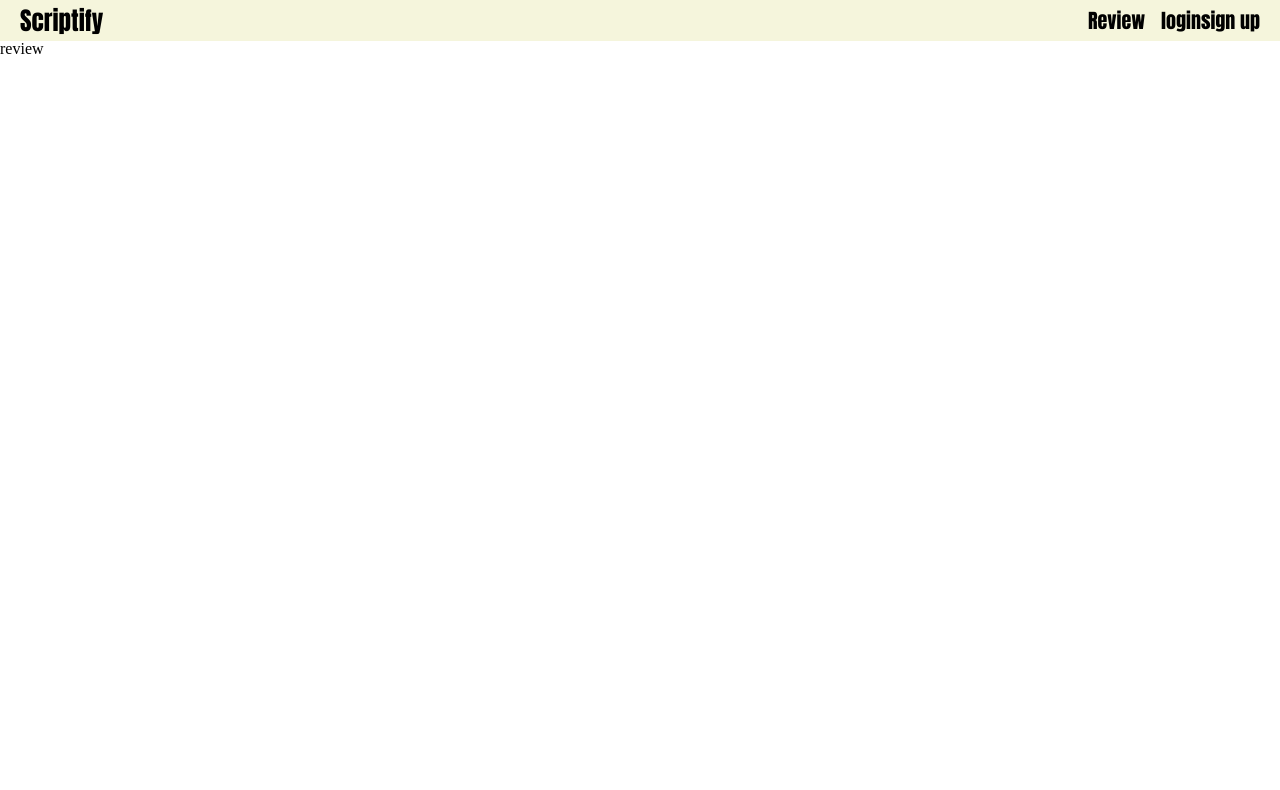
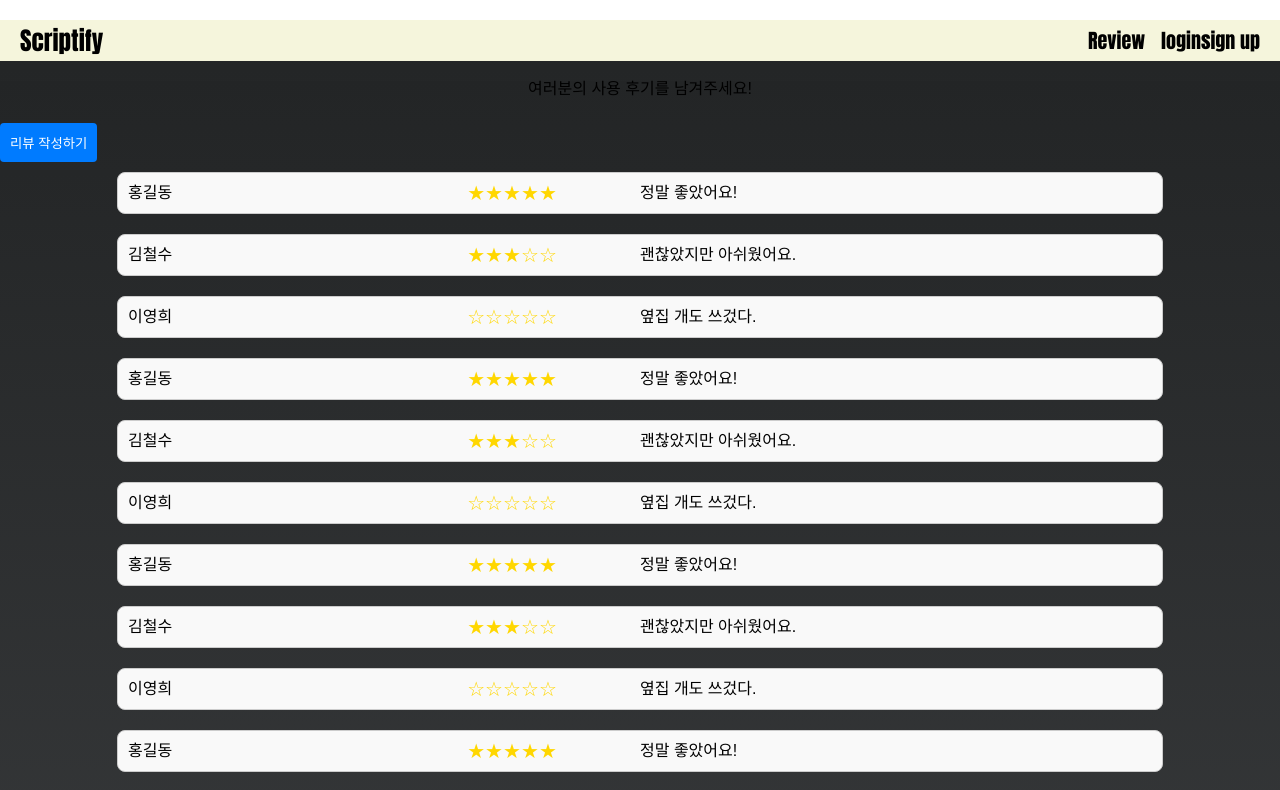
Before and after one commit to ScritifY/Scriptify_FE, a Vue app in the folder scriptify/: page /review in a window 1280 px wide. Shown: the top 790 px of the page. Built offline with nearby package versions, Linux system fonts and the light colour scheme.

Commit message:
feat: 리뷰 컴포넌트 구현

```diff
--- /dev/null
+++ b/scriptify/src/components/review/ReviewBoard.vue
@@ -0,0 +1,69 @@
+<template>
+    <div class="review-board">
+      <div v-for="(review, index) in reviews" :key="index" class="review-item">
+        <div class="review-left">
+          <strong>{{ review.name }}</strong>
+        </div>
+        <div class="review-center">
+          <div class="stars">
+            <span v-for="star in 5" :key="star" class="star">
+              {{ star <= review.rank ? '★' : '☆' }}
+            </span>
+          </div>
+        </div>
+        <div class="review-right">
+          <p>{{ review.comment }}</p>
+        </div>
+      </div>
+    </div>
+  </template>
+
+  <script setup>
+  defineProps({
+    reviews: {
+      type: Array,
+      required: true,
+    },
+  });
+  </script>
+
+  <style>
+  .review-board {
+    display: flex;
+    flex-direction: column;
+    align-items: center;
+    width: 100%;
+  }
+
+  .review-item {
+    display: flex;
+    align-items: center;
+    justify-content: space-between;
+    width: 80%;
+    margin: 10px 0;
+    padding: 10px;
+    border: 1px solid #ccc;
+    border-radius: 8px;
+    background-color: #f9f9f9;
+  }
+
+  .review-left {
+    flex: 1;
+    text-align: left;
+  }
+
+  .review-center {
+    flex: 1;
+    text-align: center;
+  }
+
+  .stars {
+    font-size: 20px;
+    color: gold;
+  }
+
+  .review-right {
+    flex: 2;
+    text-align: left;
+  }
+  </style>
--- /dev/null
+++ b/scriptify/src/components/review/ReviewFormComponent.vue
@@ -0,0 +1,83 @@
+<template>
+    <div class="review-form">
+      <h2>리뷰 작성하기</h2>
+      <form @submit.prevent="submitReview">
+        <div>
+          <label for="name">이름:</label>
+          <input v-model="newReview.name" type="text" id="name" placeholder="이름 입력" required />
+        </div>
+        <div>
+          <label for="rank">별점 (0 ~ 5):</label>
+          <select v-model="newReview.rank" id="rank">
+            <option v-for="n in 6" :key="n" :value="n - 1">{{ n - 1 }}</option>
+          </select>
+        </div>
+        <div>
+          <label for="comment">코멘트:</label>
+          <textarea v-model="newReview.comment" id="comment" placeholder="코멘트 입력" required></textarea>
+        </div>
+        <button type="submit">작성</button>
+      </form>
+    </div>
+  </template>
+
+  <script setup>
+  import { ref } from 'vue';
+
+  const emit = defineEmits(['submit-review']);
+
+  const newReview = ref({
+    name: '',
+    rank: 0,
+    comment: '',
+  });
+
+  const submitReview = () => {
+    if (newReview.value.name && newReview.value.comment) {
+      emit('submit-review', { ...newReview.value });
+      newReview.value.name = '';
+      newReview.value.rank = 0;
+      newReview.value.comment = '';
+    }
+  };
+  </script>
+
+  <style>
+  .review-form {
+    border: 1px solid #ccc;
+    padding: 20px;
+    border-radius: 8px;
+    background-color: #f9f9f9;
+    width: 300px;
+    margin: 0 auto;
+    text-align: left;
+  }
+  form div {
+    margin-bottom: 10px;
+  }
+  form label {
+    display: block;
+    margin-bottom: 5px;
+  }
+  form input,
+  form select,
+  form textarea {
+    width: 100%;
+    padding: 5px;
+    border: 1px solid #ccc;
+    border-radius: 4px;
+  }
+  button {
+    display: block;
+    margin-top: 10px;
+    padding: 10px;
+    background-color: #007bff;
+    color: #fff;
+    border: none;
+    border-radius: 4px;
+    cursor: pointer;
+  }
+  button:hover {
+    background-color: #0056b3;
+  }
+  </style>
--- a/scriptify/src/views/HomeView.vue
+++ b/scriptify/src/views/HomeView.vue
@@ -110,7 +110,7 @@
   .chat-container {
     width: 100%;
     max-width: 600px;
-    height: 85%;
+    /* height: 500px; */
     overflow-y: scroll;
     border: 1px solid #ccc;
     padding: 10px;
--- a/scriptify/src/views/ReviewView.vue
+++ b/scriptify/src/views/ReviewView.vue
@@ -1,13 +1,60 @@
 <template>
-    <div>
-        <h1>review</h1>
+    <div id="app">
+      <h1>여러분의 사용 후기를 남겨주세요!</h1>
+      <br>
+      <button @click="toggleForm">
+      {{ showForm ? '작성 취소' : '리뷰 작성하기' }}
+      </button>
+      <ReviewFormComponent v-if="showForm" @submit-review="addReview" />
+      <ReviewBoard :reviews="reviews" />
     </div>
-</template>
+  </template>
 
-<script setup>
+  <script setup>
+  import ReviewBoard from '@/components/review/ReviewBoard.vue';
+  import { ref } from 'vue';
+  import ReviewFormComponent from '@/components/review/ReviewFormComponent.vue';
 
-</script>
+  const reviews = ref([
+    { name: '홍길동', rank: 5, comment: '정말 좋았어요!' },
+    { name: '김철수', rank: 3, comment: '괜찮았지만 아쉬웠어요.' },
+    { name: '이영희', rank: 0, comment: '옆집 개도 쓰겄다.' },
+    { name: '홍길동', rank: 5, comment: '정말 좋았어요!' },
+    { name: '김철수', rank: 3, comment: '괜찮았지만 아쉬웠어요.' },
+    { name: '이영희', rank: 0, comment: '옆집 개도 쓰겄다.' },
+    { name: '홍길동', rank: 5, comment: '정말 좋았어요!' },
+    { name: '김철수', rank: 3, comment: '괜찮았지만 아쉬웠어요.' },
+    { name: '이영희', rank: 0, comment: '옆집 개도 쓰겄다.' },
+    { name: '홍길동', rank: 5, comment: '정말 좋았어요!' },
+    { name: '김철수', rank: 3, comment: '괜찮았지만 아쉬웠어요.' },
+    { name: '이영희', rank: 0, comment: '옆집 개도 쓰겄다.' },
+    { name: '홍길동', rank: 5, comment: '정말 좋았어요!' },
+    { name: '김철수', rank: 3, comment: '괜찮았지만 아쉬웠어요.' },
+    { name: '이영희', rank: 0, comment: '옆집 개도 쓰겄다.' },
+    { name: '홍길동', rank: 5, comment: '정말 좋았어요!' },
+    { name: '김철수', rank: 3, comment: '괜찮았지만 아쉬웠어요.' },
+    { name: '이영희', rank: 0, comment: '옆집 개도 쓰겄다.' },
+    { name: '홍길동', rank: 5, comment: '정말 좋았어요!' },
+    { name: '김철수', rank: 3, comment: '괜찮았지만 아쉬웠어요.' },
+    { name: '이영희', rank: 0, comment: '옆집 개도 쓰겄다.' },
+  ]);
+  const showForm = ref(false);
 
-<style lang="scss" scoped>
+  const toggleForm = () => {
+    showForm.value = !showForm.value;
+  };
 
-</style>
+  const addReview = (newReview) => {
+    reviews.value.unshift(newReview);
+    showForm.value = false;
+  };
+  </script>
+
+  <style>
+  #app {
+    font-family: Arial, sans-serif;
+    text-align: center;
+    margin-top: 20px;
+    background: linear-gradient(to bottom, #232526, #414345);
+  }
+  </style>
```
